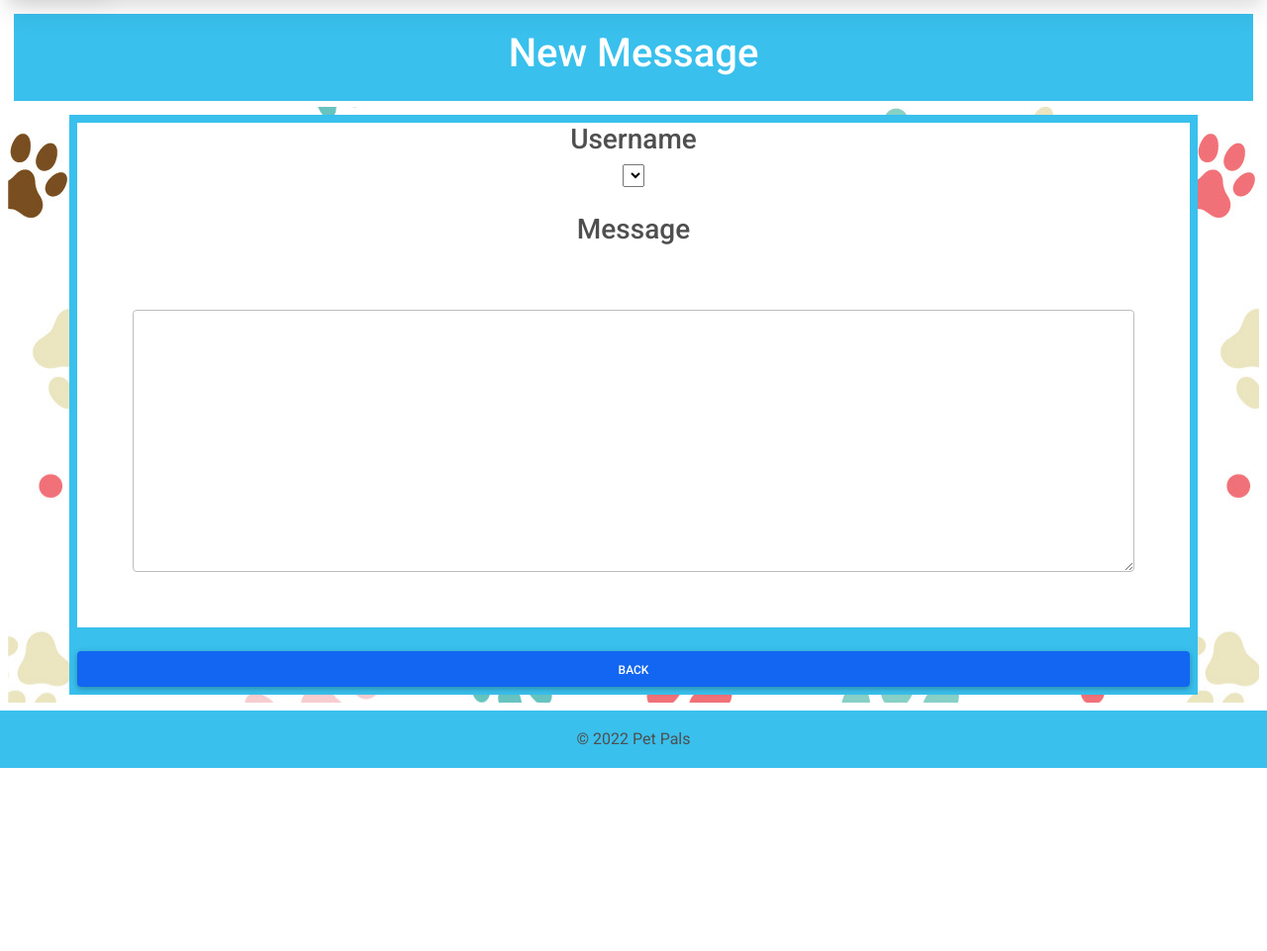
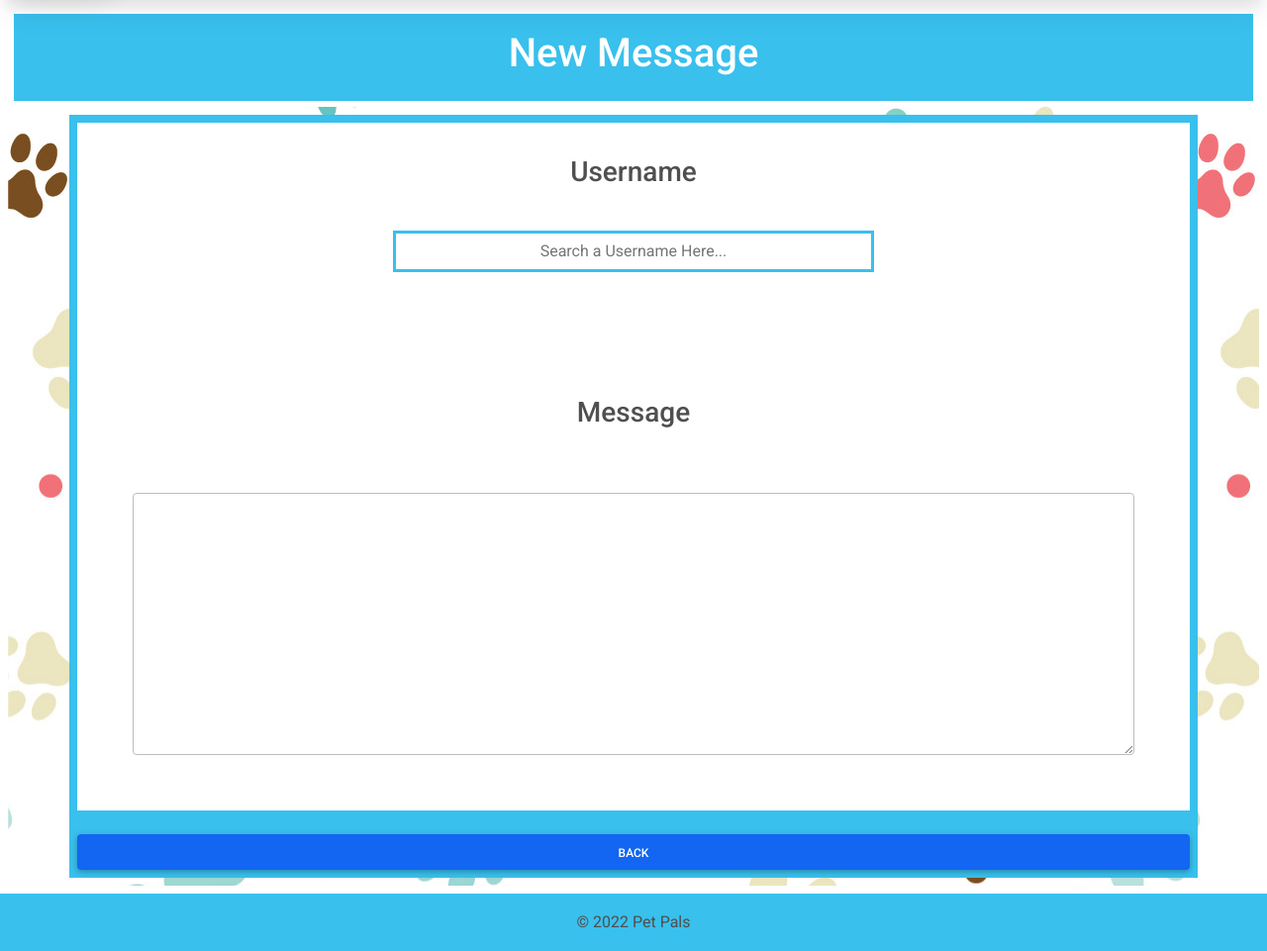
Before and after one commit to JacobHarland/ITSC-3155-Team-6-Final, a Flask app: page /messages/new in a window 1280 px wide. Shown: the part 77-1038 px from the top of the page at 99% size. Before the commit the page ends 853 px from the top, so only its background shows below. Run offline with Flask 2, Linux system fonts and the light colour scheme; the visitor is signed in with stand-in values (Sample User, id 1); data comes from the database, SQL or seed files in the repository; data that the repository does not hold is empty; some libraries are stand-ins or nearby versions.

Commit message:
Added search bar & fixed some minor bugs

```diff
--- a/petpals/messaging/routes.py
+++ b/petpals/messaging/routes.py
@@ -20,6 +20,7 @@ current_message = None
 active_page = "messages"
 
 
+@login_required
 @router.get('/')
 def messages():
     unique_conversation_ids = []
@@ -27,12 +28,12 @@ def messages():
     recent_messages = []
     sender_messages = (
         Messages.query.filter_by(sender_username=current_user.username)
-        .order_by(Messages.time_sent.desc())
+        .order_by(Messages.time_sent.asc())
         .all()
     )
     recipient_messages = (
         Messages.query.filter_by(recipient_username=current_user.username)
-        .order_by(Messages.time_sent.desc())
+        .order_by(Messages.time_sent.asc())
         .all()
     )
 
@@ -63,10 +64,10 @@ def messages():
 @router.get('/new')
 def new_message():
     usernames = []
-    existing_conversations = []
     next_conversation_id = 0
+    conversation_id_query = db.session.query(func.max(Messages.conversation_id)).all()
 
-    if len(db.session.query(func.max(Messages.conversation_id)).all()) == 0:
+    if conversation_id_query[0][0] != None:
         next_conversation_id = (
             int(db.session.query(func.max(Messages.conversation_id)).all()[0][0]) + 1
         )
@@ -87,8 +88,6 @@ def new_message():
         elif current_user.username == message.recipient_username:
             if message.sender_username in usernames:
                 usernames.remove(message.sender_username)
-
-    print(messages)
 
     return render_template(
         'new_message.html',
--- /dev/null
+++ b/petpals/messaging/static/js/messages.js
@@ -0,0 +1,6 @@
+window.onload = function() {
+    messageItems = document.querySelectorAll(".message-card");
+    if (messageItems.length == 0) {
+        document.querySelector(".forum-main-body").innerHTML += "<h1 class='no-message-cards'> No Messages to Display. Send a New Message and it Will Appear Here! </h1>"
+    }
+}
--- a/petpals/messaging/static/js/new_message.js
+++ b/petpals/messaging/static/js/new_message.js
@@ -1,11 +1,52 @@
+var recipient = null;
+
+
 let messageSender = document.getElementById('new_message');
+let listSearch = document.getElementById('listSearch');
+let list = document.getElementById('myList');
+let listItems = list.getElementsByTagName('li');
+
+    window.onload = function() {
+        for (i = 0; i < listItems.length; i++) {
+            listItems[i].textContent = listItems[i].textContent.trim(" ")
+            listItems[i].style.display = 'none';
+        }
+    }
+
+    listSearch.addEventListener("keyup", function(event) {
+        var value = listSearch.value.toLowerCase();
+        for (i = 0; i < listItems.length; i++) {
+            if (listItems[i].textContent.toLowerCase().indexOf(value) > -1) {
+                listItems[i].style.display = 'block';
+            }
+            if (listItems[i].textContent.toLowerCase().indexOf(value) == -1) {
+                listItems[i].style.display = 'none';
+            }
+            if (value == '') {
+                listItems[i].style.display = 'none';
+            }
+        }
+    });
+
+
+    for (i = 0; i < listItems.length; i++) {
+        listItems[i].addEventListener('click', function(event) {
+            recipient = this.textContent;
+
+            recipientHeader = document.createElement('div');
+            recipientHeader.setAttribute('id', 'recipient-header');
+            recipientHeader.innerHTML = "<h1 style='color: #f07178;'>" + recipient + "</h1>";
+
+            document.querySelector('.user-search').replaceChildren(recipientHeader);
+        })
+    }
+
 
 messageSender.addEventListener('keypress', function(event) {
     if (event.key === 'Enter') {
-        recipient = document.getElementById("recipient").value.replaceAll("`", "");
-        sender = document.getElementById("sender").dataset["name"];
-        message = document.getElementById("new_message").value.replaceAll("`", "");
-        conversation_id = document.getElementById("sender").dataset["conversation_id"];
+        var sender = document.getElementById("sender").dataset["name"];
+        var message = document.getElementById("new_message").value.replaceAll("`", "");
+        var conversation_id = parseInt(document.getElementById("sender").dataset["conversation_id"]);
 
     data = {
         sender: sender,
@@ -21,6 +62,7 @@ messageSender.addEventListener('keypress', function(event) {
         body: JSON.stringify(data)
     }
 
+
     fetch("/messages/new/" + recipient, options);
 
     window.location = "/messages/conversation/" + conversation_id;
--- a/petpals/messaging/templates/messages.html
+++ b/petpals/messaging/templates/messages.html
@@ -43,7 +43,7 @@
                     <div class="message-card mb-2">
 
                         <!-- Create message thread here -->
-                        {% if recent_messages|length > 0 %}
+
                         <a href="./conversation/{{ message.conversation_id }}" class="message-link">
                             <div class="message-card-body">
                                 <div class="media forum-item">
@@ -76,9 +76,6 @@
                                 </div>
                             </div>
                         </div>
-                        {% else %}
-                            <h1>No messages to display!</h1>
-                        {% endif %}
                     </a>
                     </div>
                     {% endfor %}
@@ -98,4 +95,5 @@
     </section>
 </section>
 
+<script src="/messages/static/js/messages.js"></script>
 {% endblock %}
--- a/petpals/messaging/templates/new_message.html
+++ b/petpals/messaging/templates/new_message.html
@@ -16,14 +16,20 @@
             <div class="bg-info p-2 container">
                     <form class="new_message">
                         <!-- Name input -->
-                        <h3>Username</h3>
+                        <h3 class="search-username-header">Username</h3>
                         <div class="form-outline mb-4 new_message_content">
 
-                            <select class="select" id="recipient" required>
-                                {% for username in usernames %}
-                                    <option value=`{{ username }}`> {{ username }} </option>
-                                {% endfor %}
-                            </select>
+                            <!-- Search form -->
+                            <div class="container user-search">
+                                <div class="list-search">
+                                    <input class="form-control list-search" id="listSearch" type="text" placeholder="Search a Username Here...">
+                                </div>
+                                <ul class="list-group" id="myList">
+                                    {% for username in usernames %}
+                                        <li class="list-group-item" value=`{{ username }}`> {{ username }} </li>
+                                    {% endfor %}
+                                </ul>
+                            </div>
                         </div>
 
                         <!-- Message input -->
--- a/petpals/static/style.css
+++ b/petpals/static/style.css
@@ -160,6 +160,7 @@ a.hover-blue:hover {
   width: 90%;
   margin-left: 5%;
   margin-right: 5%;
+  padding-top: 3%;
 }
 
 .new_message_textbox_container {
@@ -255,3 +256,43 @@ a.hover-blue:hover {
 .conversation-header {
   font-size: 3vh;
 }
+
+.list-group {
+  max-height: 75%;
+  overflow-y: scroll;
+  position: absolute;
+  z-index: 0;
+  margin: auto;
+  width: 50%;
+}
+
+.user-search {
+  margin: auto;
+  width: 50%;
+  padding-right: 10px;
+  padding-left: 10px;
+  padding-bottom: 10%;
+}
+
+.list-search {
+  border: 3px solid #39c0ed;
+  text-align: center;
+}
+
+.list-group-item {
+  font-weight: bolder;
+}
+
+.list-group-item:hover {
+  cursor: pointer;
+  background-color: #f07178;
+  color: white;
+}
+
+.search-username-header {
+  padding-top: 3%;
+}
+
+.no-message-cards {
+  text-align: center;
+}
```
Also changed, not shown: petpals/messaging/static/js/conversation_message.js (+4 -4 lines).
